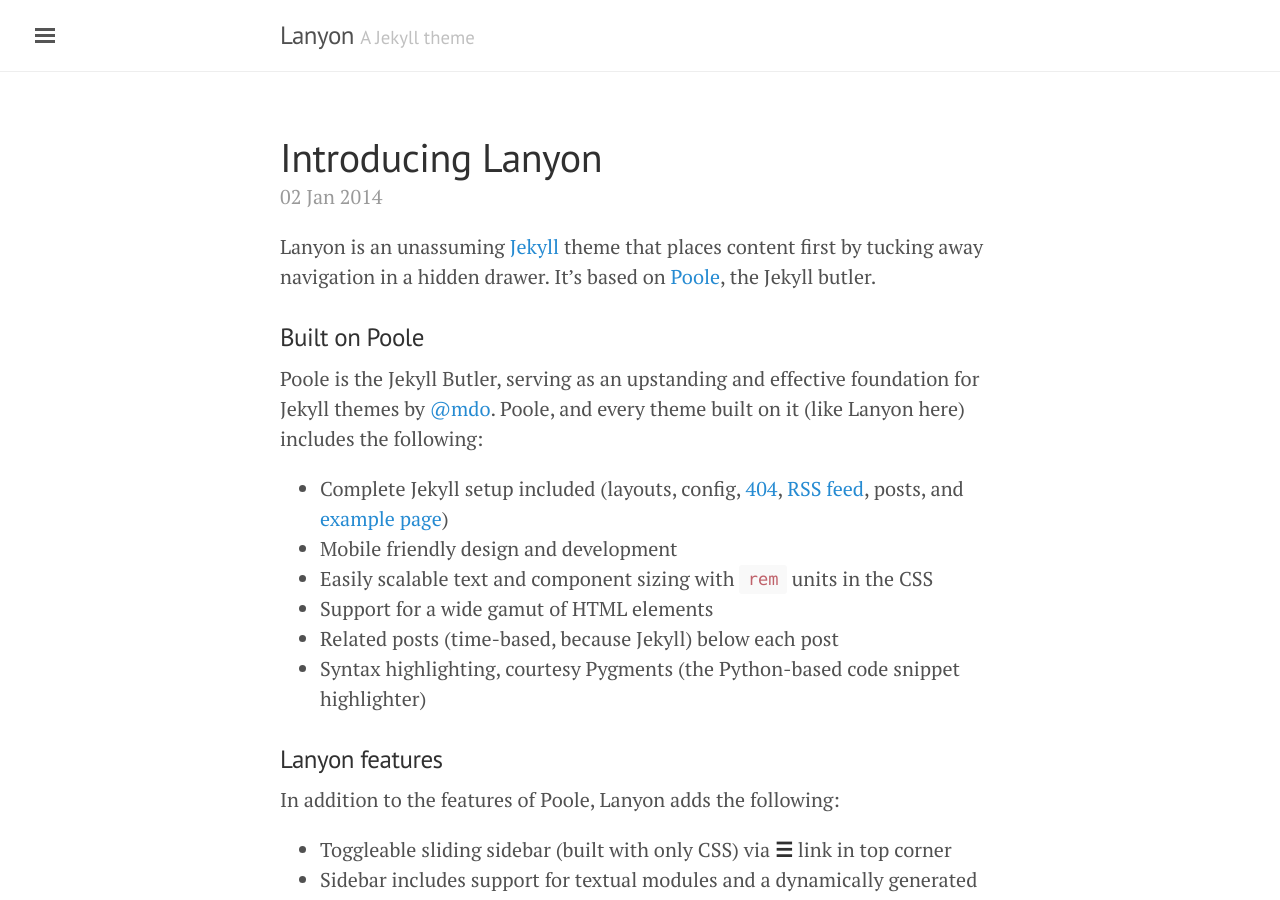
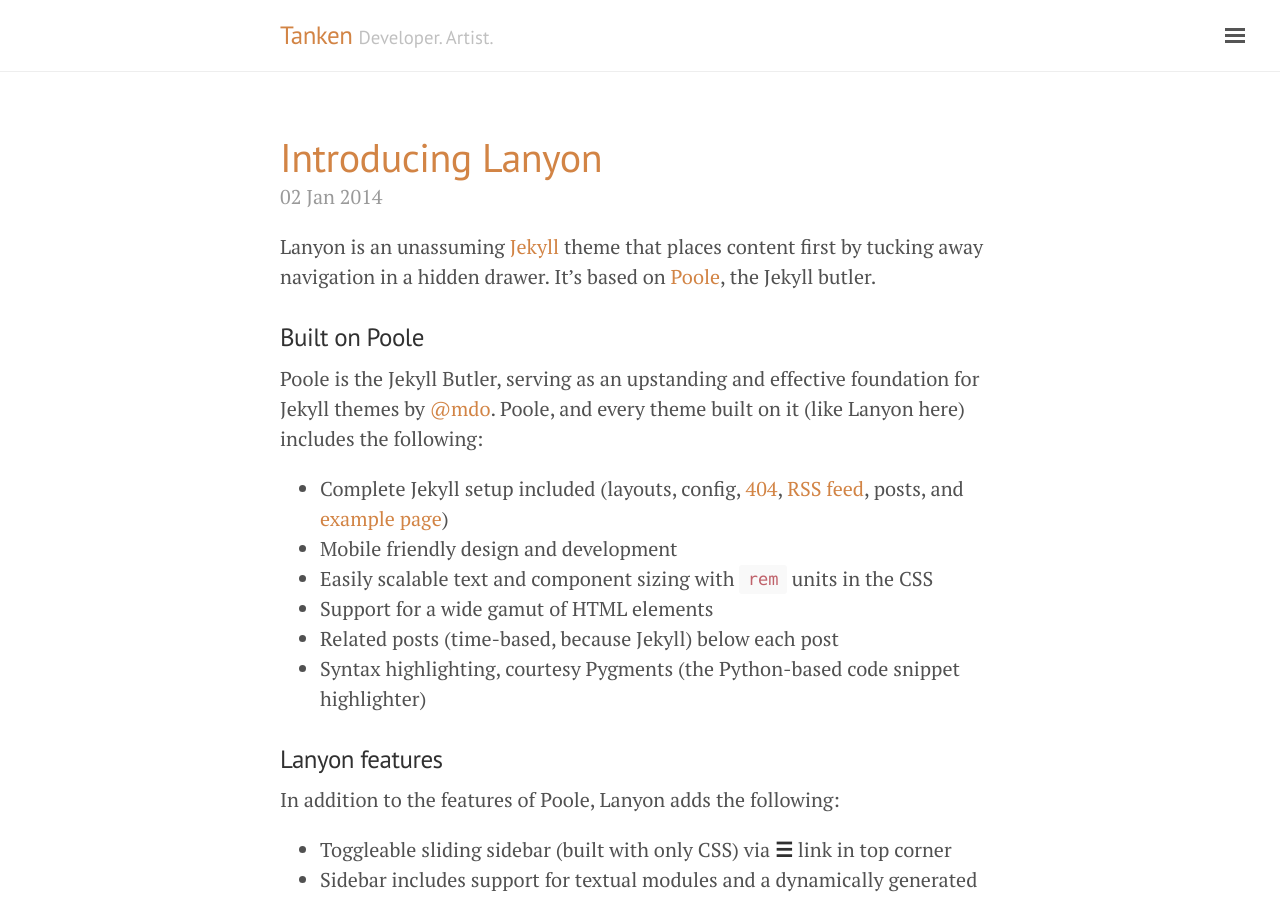
Before and after one commit to tanken/tanken.github.io, a Jekyll site: the page built from index.html, in a window 1280 px wide and 900 px high. Built offline with Jekyll 4.4.1, drawn with Linux system fonts in a browser that asks for light colours; the list of posts is cut into pages by our own code.

Commit message:
Change settings & layout

```diff
--- a/_config.yml
+++ b/_config.yml
@@ -5,18 +5,18 @@ permalink:           pretty
 relative_permalinks: true
 
 # Setup
-title:               Lanyon
-tagline:             'A Jekyll theme'
-description:         'A reserved <a href="http://jekyllrb.com" target="_blank">Jekyll</a> theme that places the utmost gravity on content with a hidden drawer. Made by <a href="https://twitter.com/mdo" target="_blank">@mdo</a>.'
-url:                 http://lanyon.getpoole.com
+title:               Tanken
+tagline:             'Developer. Artist.'
+description:         'Home of Tanken <a href="https://twitter.com.tanken90/" target="_blank">@tanken90</a>.'
+url:                 http://tanken.github.io/
 baseurl:             ''
 paginate:            5
 
 # About/contact
 author:
-  name:              Mark Otto
-  url:               https://twitter.com/mdo
-  email:             markdotto@gmail.com
+  name:              Ken
+  url:               https://twitter.com/tanken90
+  email:             kenguashi@gmail.com
 
 # Custom vars
 version:             1.0.0
--- a/_layouts/default.html
+++ b/_layouts/default.html
@@ -3,7 +3,7 @@
 
   {% include head.html %}
 
-  <body>
+  <body class="theme-base-09 layout-reverse sidebar-overlay">
 
     {% include sidebar.html %}
 
```
